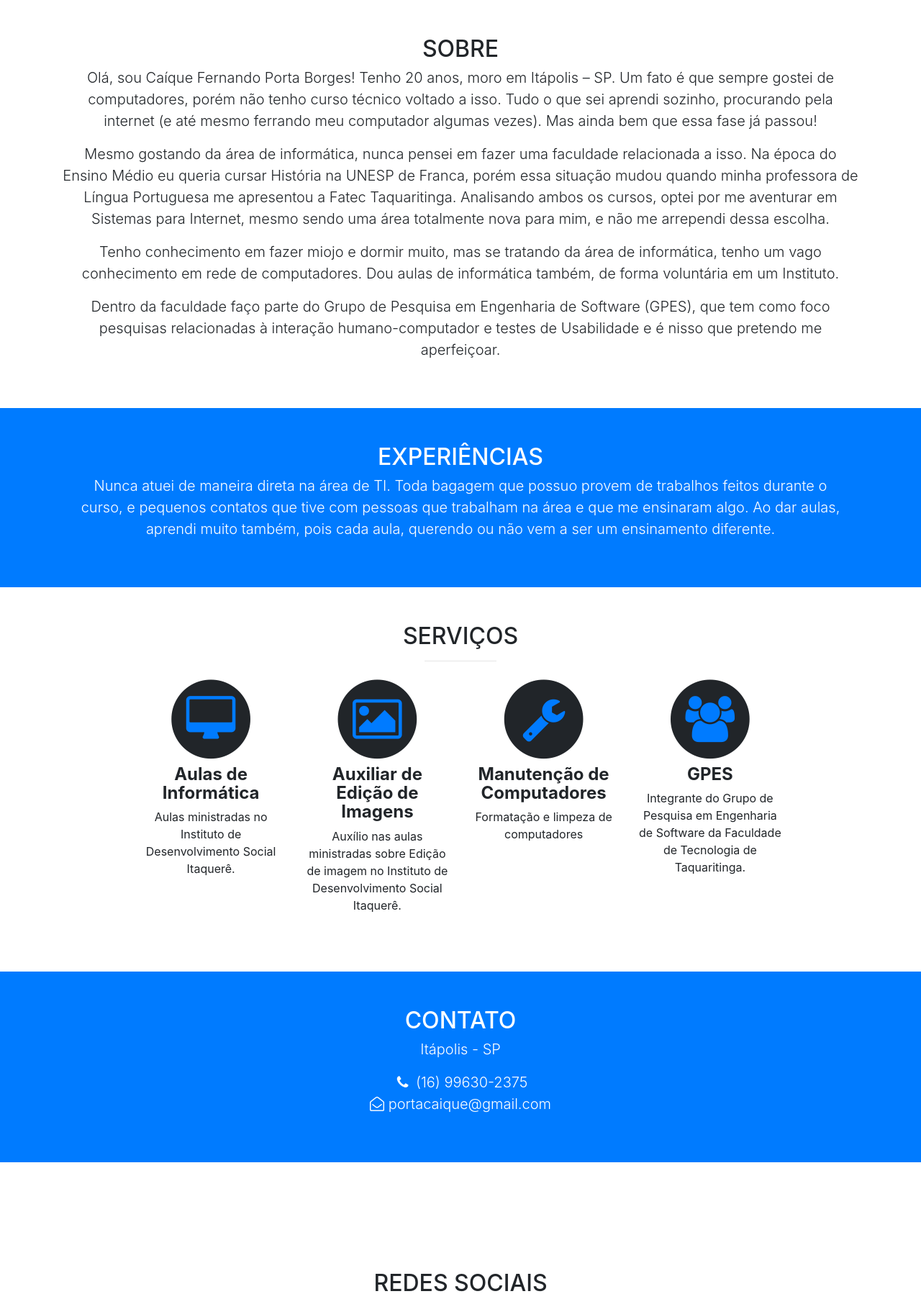
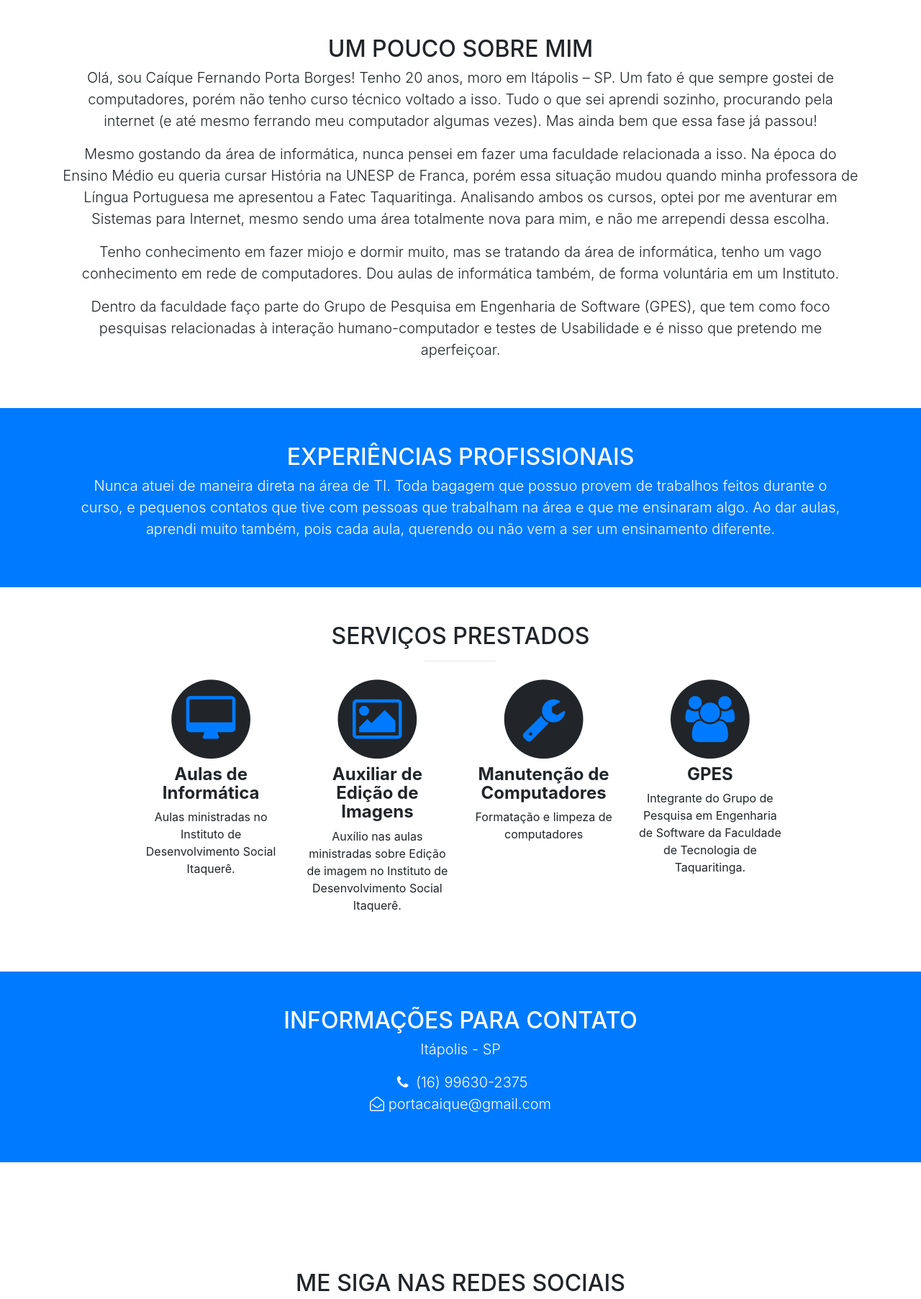
Before and after one commit to CaiquePorta/curriculo, a website with bundled scripts: page index.html in a window 1280 px wide. Shown: the part 800-2605 px from the top of the page at 72% size. Built offline with nearby package versions, Linux system fonts and the light colour scheme.

Commit message:
Correção de técnicas de SEO

```diff
--- a/index.html
+++ b/index.html
@@ -8,7 +8,7 @@
     <meta name="description" content="Página de Currículo contendo informações sobre o estudante Caíque Fernando Porta Borges">
     <meta name="author" content="Caíque Porta">
 
-    <title>Currículo</title>
+    <title>Currículo | Caíque Porta</title>
 
     <!-- Bootstrap Core CSS -->
     <link href="vendor/bootstrap/css/bootstrap.min.css" rel="stylesheet">
@@ -65,7 +65,7 @@
     <!-- About -->
     <section id="about" class="about">
       <div class="container text-center">
-        <h2>SOBRE</h2>
+        <h2>UM POUCO SOBRE MIM</h2>
         <p class="lead">Olá, sou Caíque Fernando Porta Borges! Tenho 20 anos, moro em Itápolis – SP. Um fato é que sempre gostei de computadores, porém não tenho curso técnico voltado a isso. Tudo o que sei aprendi sozinho, procurando pela internet (e até mesmo ferrando meu computador algumas vezes). Mas ainda bem que essa fase já passou!</p>
         <p class="lead">Mesmo gostando da área de informática, nunca pensei em fazer uma faculdade relacionada a isso. Na época do Ensino Médio eu queria cursar História na UNESP de Franca, porém essa situação mudou quando minha professora de Língua Portuguesa me apresentou a Fatec Taquaritinga. Analisando ambos os cursos, optei por me aventurar em Sistemas para Internet, mesmo sendo uma área totalmente nova para mim, e não me arrependi dessa escolha.</p>
         <p class="lead">Tenho conhecimento em fazer miojo e dormir muito, mas se tratando da área de informática, tenho um vago conhecimento em rede de computadores. Dou aulas de informática também, de forma voluntária em um Instituto. </p>
@@ -77,7 +77,7 @@
     <section id="services" class="services bg-primary text-white">
       <div class="container">
         <div class="container text-center">
-          <h2>EXPERIÊNCIAS</h2>
+          <h2>EXPERIÊNCIAS PROFISSIONAIS</h2>
           <p class="lead">Nunca atuei de maneira direta na área de TI. Toda bagagem que possuo provem de trabalhos feitos durante o curso, e pequenos contatos que tive com pessoas que trabalham na área e que me ensinaram algo. Ao dar aulas, aprendi muito também, pois cada aula, querendo ou não vem a ser um ensinamento diferente.</p>
         </div>
       </div>
@@ -86,7 +86,7 @@
     <section id="servicos" class="about">
       <div class="container text-center">
         <div class="col-lg-10 mx-auto">
-            <h2>SERVIÇOS</h2>
+            <h2>SERVIÇOS PRESTADOS</h2>
             <hr class="small">
             <div class="row">
               <div class="col-md-3 col-sm-6">
@@ -144,51 +144,9 @@
       <!-- /.container -->
     </section>
 
-    <!-- Services
-    <section id="services" class="services bg-primary text-white">
-      <div class="container">
-        <div class="row text-center">
-          <div class="col-lg-10 mx-auto text-center">
-            <h2>Our Work</h2>
-            <hr class="small">
-            <div class="row">
-              <div class="col-md-6">
-                <div class="portfolio-item">
-                  <a href="#">
-                    <img class="img-portfolio img-fluid" src="img/portfolio-1.jpg">
-                  </a>
-                </div>
-              </div>
-              <div class="col-md-6">
-                <div class="portfolio-item">
-                  <a href="#">
-                    <img class="img-portfolio img-fluid" src="img/portfolio-2.jpg">
-                  </a>
-                </div>
-              </div>
-              <div class="col-md-6">
-                <div class="portfolio-item">
-                  <a href="#">
-                    <img class="img-portfolio img-fluid" src="img/portfolio-3.jpg">
-                  </a>
-                </div>
-              </div>
-              <div class="col-md-6">
-                <div class="portfolio-item">
-                  <a href="#">
-                    <img class="img-portfolio img-fluid" src="img/portfolio-4.jpg">
-                  </a>
-                </div>
-              </div>
-            </div>
-          </div>
-        </div>
-      </div>
-    </section> -->
-
     <section id="contact" class="services bg-primary text-white">
         <div class="container text-center">
-          <h2>CONTATO</h2>
+          <h2>INFORMAÇÕES PARA CONTATO</h2>
           <p class="lead">Itápolis - SP</p>
           <ul class="list-unstyled">
                 <li class="lead" >
@@ -208,7 +166,7 @@
       <section id="redes" class="portfolio">
         <div class="container">
         <div class="container text-center">
-          <h2>REDES SOCIAIS</h2>
+          <h2>ME SIGA NAS REDES SOCIAIS</h2>
           <div class="row">
             <div class="col-lg-10 mx-auto text-center">
               <br>
```
